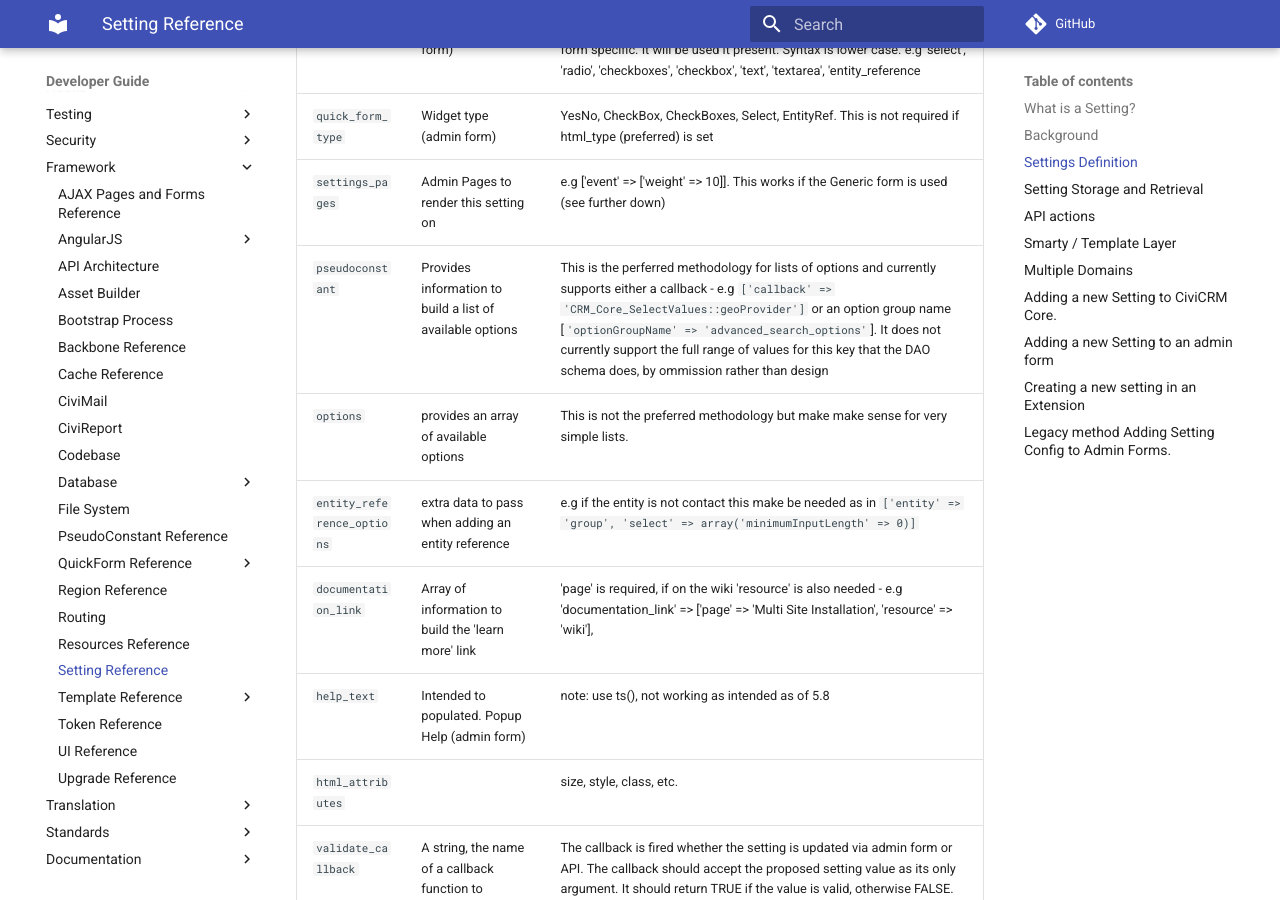
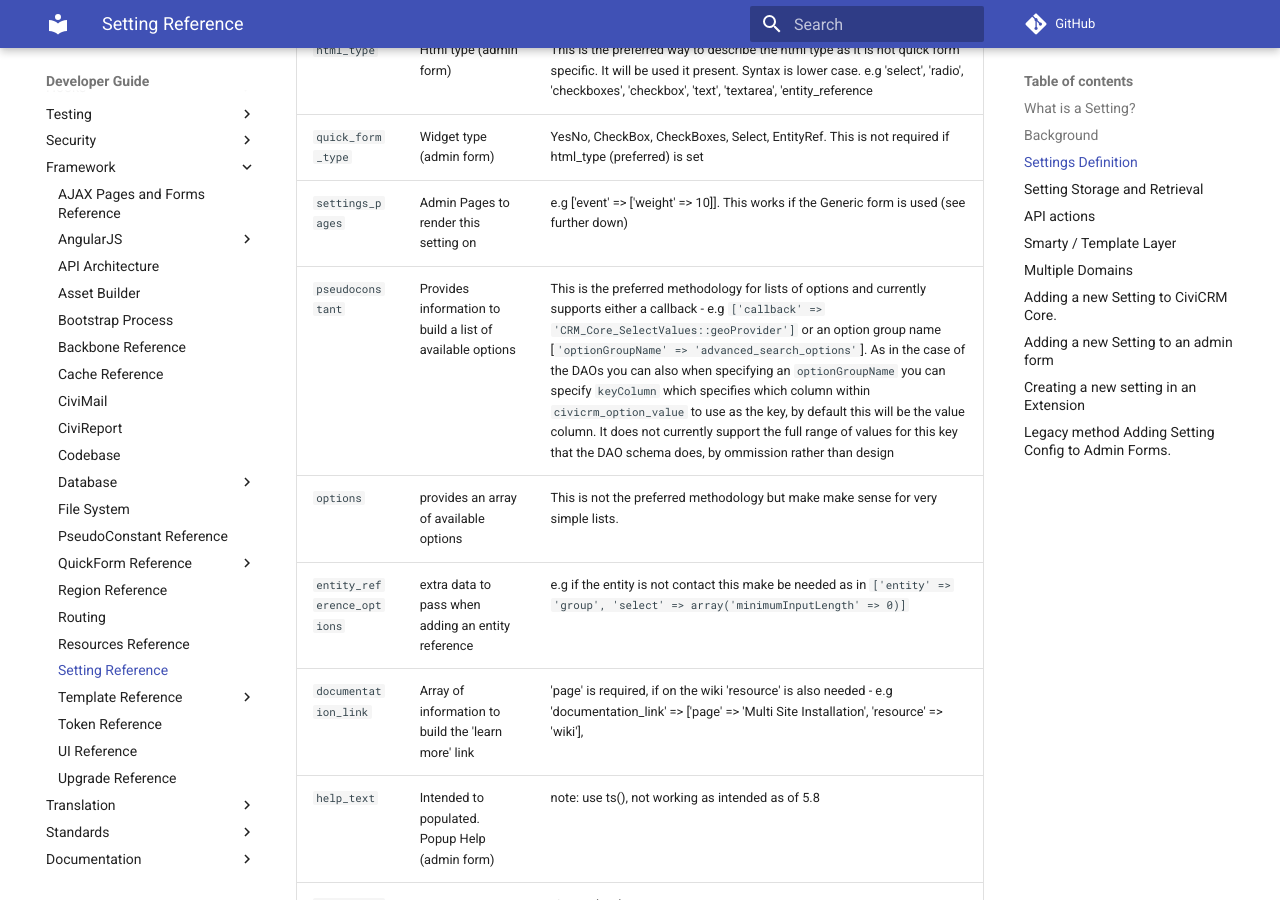
Before and after one commit to civicrm/civicrm-dev-docs, an MkDocs documentation site: the page built from docs/framework/setting.md, in a window 1280 px wide and 900 px high, scrolled down 2375 px. Built offline with MkDocs 1.6.1 and Material for MkDocs 9.7.7, drawn with Linux system fonts in a browser that asks for light colours; comment, search, counter and statistics services are not loaded; old or Windows-style settings are respelled for this version of MkDocs.

Commit message:
Add in notes about support for KeyColumn parameter when using option group as part of a setting pseudoconstant

````diff
--- a/docs/framework/setting.md
+++ b/docs/framework/setting.md
@@ -63,7 +63,7 @@ The Supported Properties for settings are:
 | `html_type` | Html type (admin form)| This is the preferred way to describe the html type as it is not quick form specific. It will be used it present. Syntax is lower case. e.g 'select', 'radio', 'checkboxes', 'checkbox', 'text', 'textarea', 'entity_reference|
 | `quick_form_type` | Widget type (admin form)| YesNo, CheckBox, CheckBoxes, Select, EntityRef. This is not required if html_type (preferred) is set|
 |`settings_pages`|Admin Pages to render this setting on|e.g  ['event' => ['weight' => 10]]. This works if the Generic form is used (see further down)|
-|`pseudoconstant`|Provides information to build a list of available options| This is the perferred methodology for lists of options and currently supports either a callback - e.g ```['callback' => 'CRM_Core_SelectValues::geoProvider']``` or an option group name [`'optionGroupName' => 'advanced_search_options'`]. It does not currently support the full range of values for this key that the DAO schema does, by ommission rather than design|
+|`pseudoconstant`|Provides information to build a list of available options| This is the preferred methodology for lists of options and currently supports either a callback - e.g ```['callback' => 'CRM_Core_SelectValues::geoProvider']``` or an option group name [`'optionGroupName' => 'advanced_search_options'`]. As in the case of the DAOs you can also when specifying an `optionGroupName` you can specify `keyColumn` which specifies which column within `civicrm_option_value` to use as the key, by default this will be the value column. It does not currently support the full range of values for this key that the DAO schema does, by ommission rather than design|
 |`options`|provides an array of available options|This is not the preferred methodology but make make sense for very simple lists. |
 |`entity_reference_options`|extra data to pass when adding an entity reference|e.g if the entity is not contact this make be needed as in `['entity' => 'group', 'select' => array('minimumInputLength' => 0)]`|
 |`documentation_link`|Array of information to build the 'learn more' link| 'page' is required, if on the wiki 'resource' is also needed - e.g 'documentation_link' => ['page' => 'Multi Site Installation', 'resource' => 'wiki'],|
````
